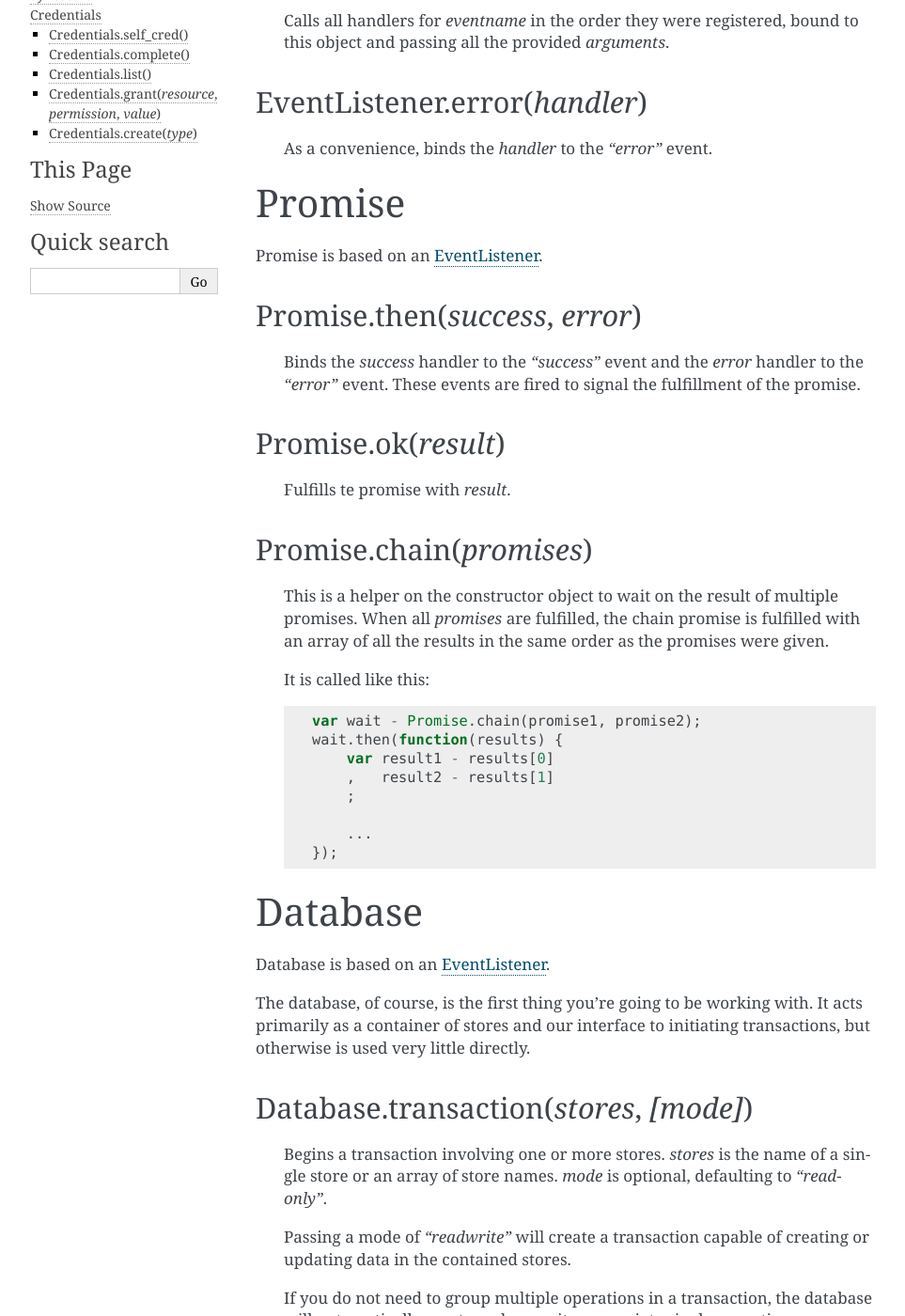
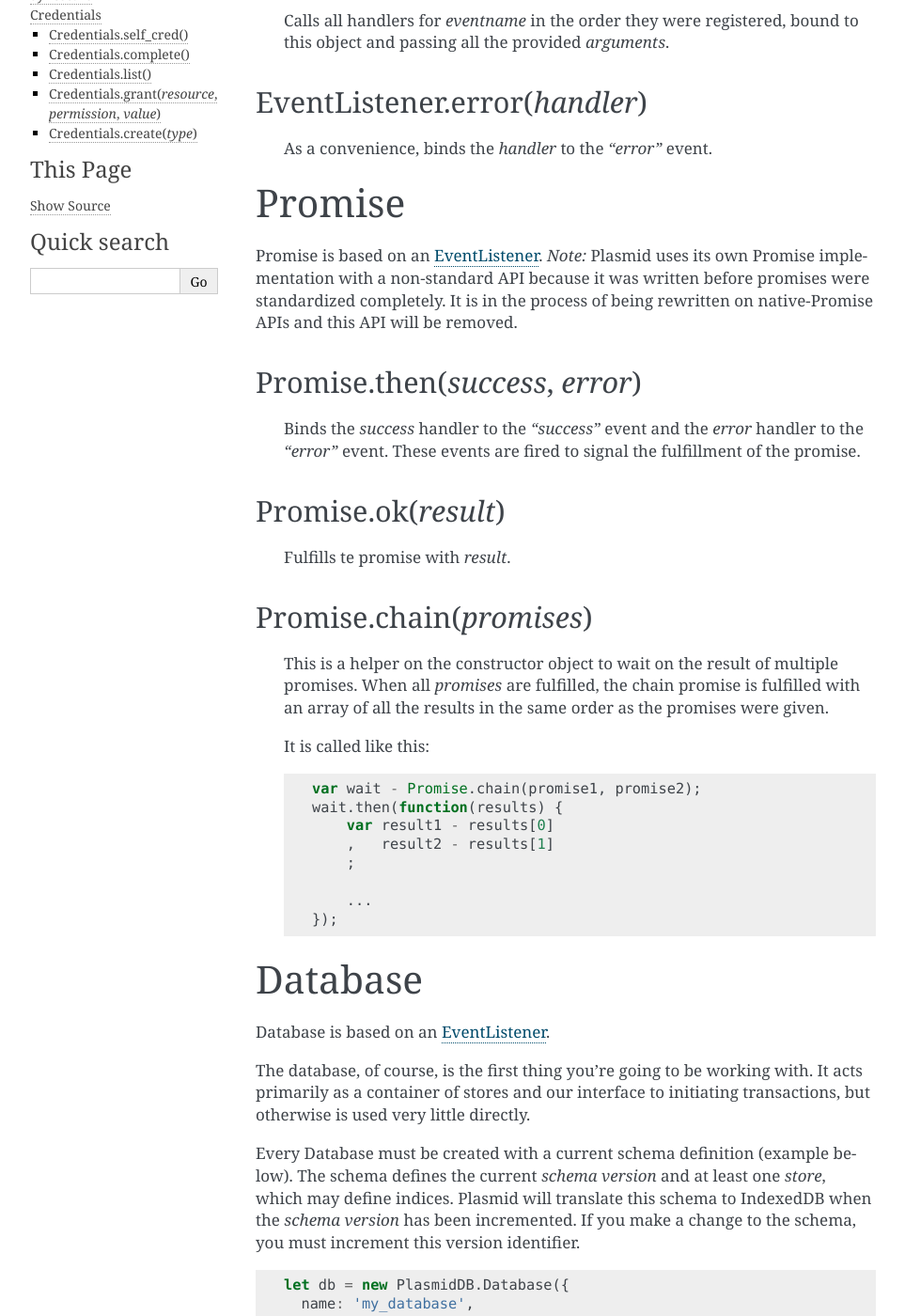
Before and after one commit to plasmidhq/plasmid, a Sphinx documentation site: the page built from docs/plasmidjs_api.rst, in a window 1280 px wide and 1400 px high, scrolled down 1097 px. Shown: the whole window at 94% size, without its empty margins (148-1111 px from the left). Built offline with Sphinx 7.4.7, drawn with Linux system fonts in a browser that asks for light colours; some of the changed text lies outside the part shown.

Commit message:
Update docs to note modernization efforts

```diff
--- a/docs/plasmidjs_api.rst
+++ b/docs/plasmidjs_api.rst
@@ -56,7 +56,9 @@ EventListener.error(`handler`)
 Promise
 #######
 
-Promise is based on an EventListener_.
+Promise is based on an EventListener_. `Note:` Plasmid uses its own Promise implementation
+with a non-standard API because it was written before promises were standardized completely.
+It is in the process of being rewritten on native-Promise APIs and this API will be removed.
 
 Promise.then(`success`, `error`)
 --------------------------------
@@ -97,6 +99,28 @@ Database is based on an EventListener_.
 The database, of course, is the first thing you're going to be working with. It acts
 primarily as a container of stores and our interface to initiating transactions, but
 otherwise is used very little directly.
+
+Every Database  must be created with a current schema definition (example
+below). The schema defines the current `schema version` and at least one `store`, which
+may define indices. Plasmid will translate this schema to IndexedDB when the `schema version`
+has been incremented. If you make a change to the schema, you must increment this version
+identifier.
+
+.. sourcecode:: javascript
+
+    let db = new PlasmidDB.Database({
+      name: 'my_database',
+      schema: {
+        version: 1,
+        stores: {
+          notes: {
+            indexes: {
+              tags: {key: "tags", multi: true},
+            }
+          },
+        },
+      }
+    });
 
 .. _transaction:
 
```
